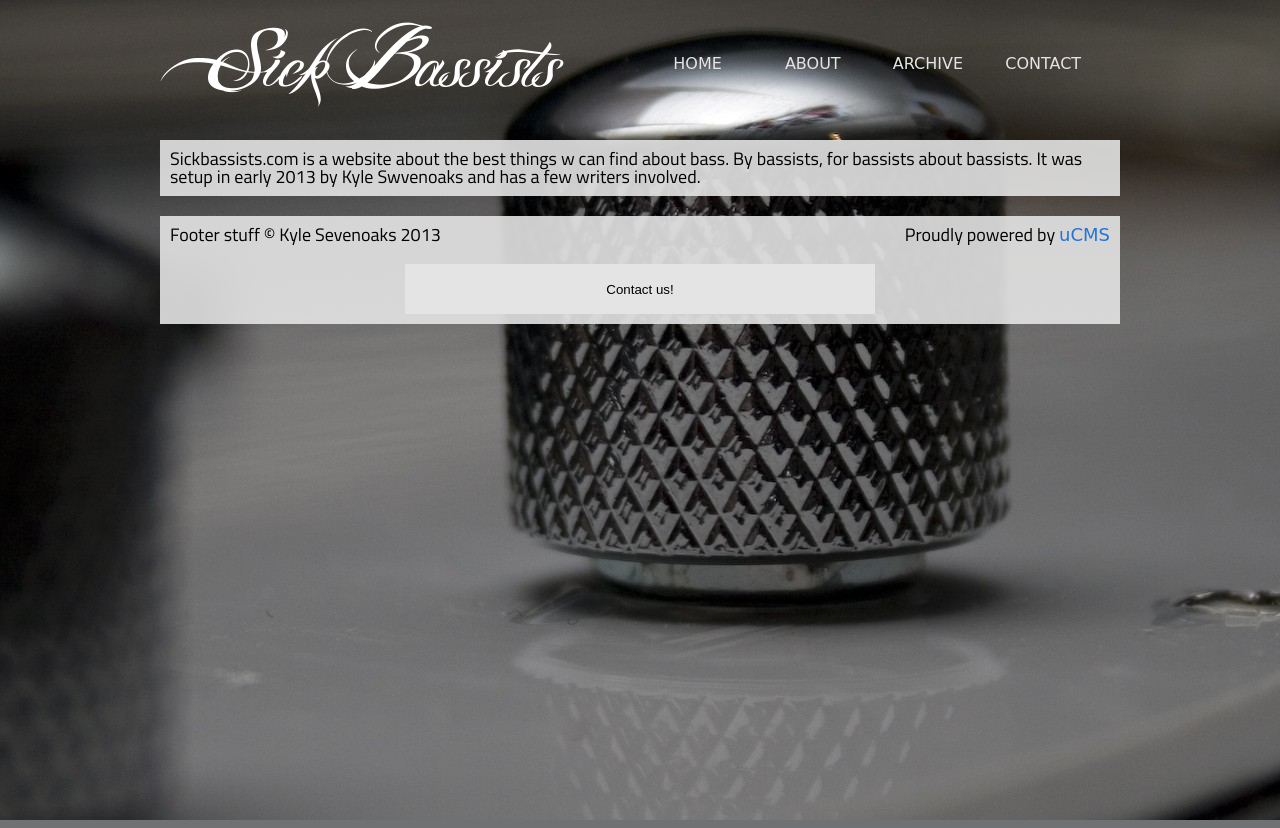
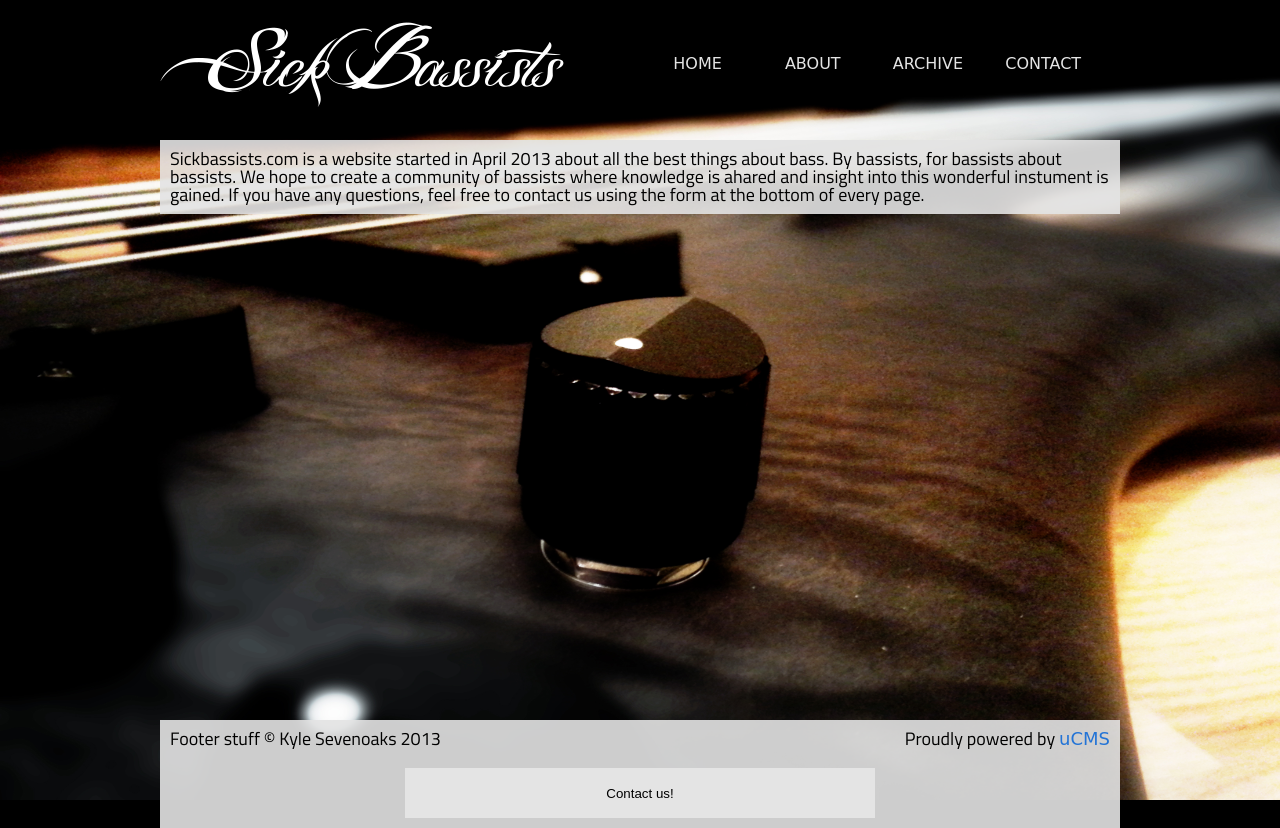
Before and after one commit to KyleSevenoaks/SickBassits, a PHP site: page /about.html in a window 1280 px wide. Run offline with PHP 8.4, Linux system fonts and the light colour scheme; style sheets or scripts are compiled from the project's sources; some web fonts are replaced.

Commit message:
changed background, added styles for about page etc.

```diff
--- a/about.html
+++ b/about.html
@@ -42,9 +42,7 @@
 		<section id="main-content">
 			<div id="about">
 			  <p>
-			  	Sickbassists.com is a website about the best things w can find about bass. By bassists, for bassists about bassists.
-
-			  	It was setup in early 2013 by Kyle Swvenoaks and has a few writers involved.
+			  	Sickbassists.com is a website started in April 2013 about all the best things about bass. By bassists, for bassists about bassists. We hope to create a community of bassists where knowledge is ahared and insight into this wonderful instument is gained. If you have any questions, feel free to contact us using the form at the bottom of every page.
 			  </p>
 			</div>
 		</section>
--- a/css/main.less
+++ b/css/main.less
@@ -43,7 +43,8 @@ p {
 }
 
 body {
-  background: @black url(../images/potBg.jpg) 50% 50% no-repeat fixed;
+  background: @black url(../images/spector_bg.jpg) 50% 5% no-repeat fixed;
+  background-size: 100%;
 }
 
 a {
@@ -151,9 +152,15 @@ li:last-child*/ {
 
 section#main-content {
   /*margin: 20px auto 0 auto;*/
+  min-height: 70%;
  div.article-list{
       background: rgba(255, 255, 255, .1);
 }
+
+ p:only-child,
+ div:only-child {
+   height: 100%;
+ }
 
 article {
     font-family: Tahoma, sans-serif;
```
Also changed, not shown: images/sickB-logo-noBlood_fb.png (added), images/spector_bg.jpg (added), 1 other file.
